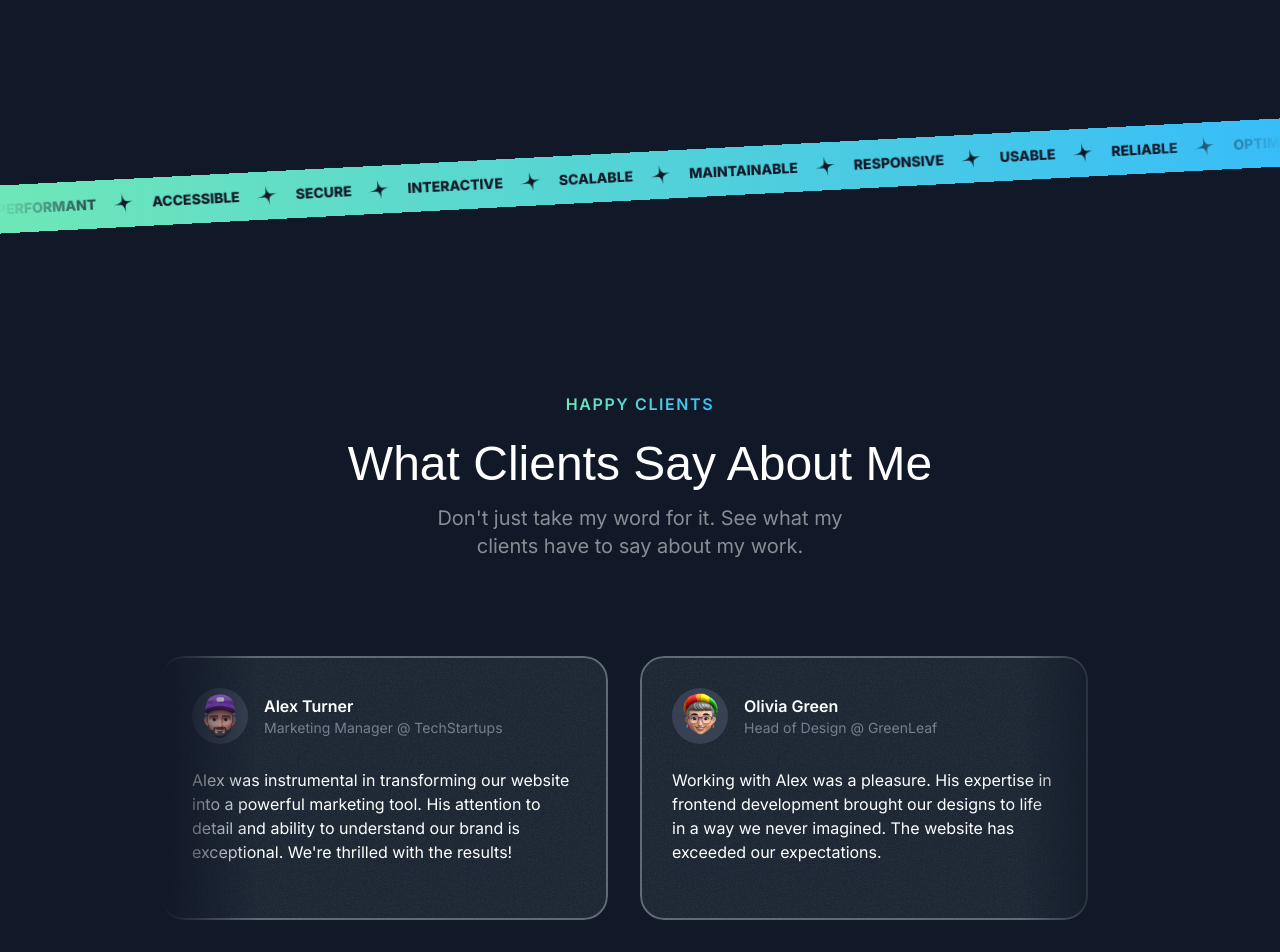
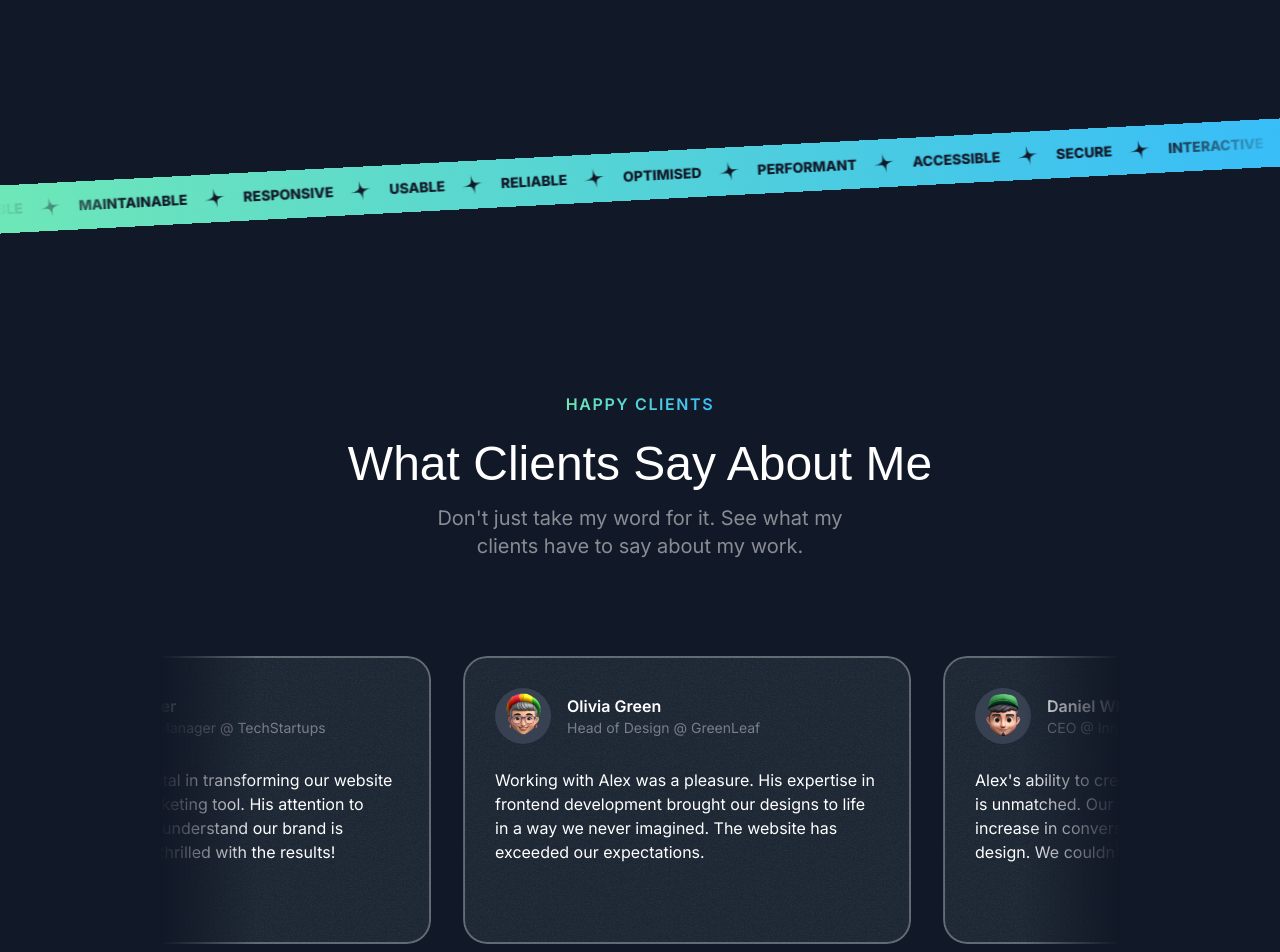
Before and after one commit to theprinceraj/theprinceraj.github.io, a Next.js app: page / in a window 1280 px wide. Shown: the part 2900-3852 px from the top of the page. Built offline with nearby package versions, Linux system fonts and the light colour scheme; a web font is replaced by a local one.

Commit message:
Animation added for Tape and Testimonials Section

```diff
--- a/src/sections/Tape.tsx
+++ b/src/sections/Tape.tsx
@@ -1,4 +1,5 @@
 import StarIcon from "@/assets/icons/star.svg";
+import { Fragment } from "react";
 
 const words = [
     "Performant",
@@ -20,15 +21,18 @@ export const TapeSection = () => {
                 <div
                     className="flex"
                     style={{
-                        maskImage:
-                            "linear-gradient(to right, transparent 0%, black 10%, black 90%, transparent 100%)",
+                        maskImage: "linear-gradient(to right, transparent 0%, black 10%, black 90%, transparent 100%)",
                     }}>
-                    <div className="flex flex-none gap-4">
-                        {words.map((word) => (
-                            <div key={word} className="inline-flex items-center gap-4">
-                                <span className="text-gray-900 font-extrabold uppercase text-sm">{word}</span>
-                                <StarIcon className="size-6 text-gray-900 -rotate-12" />
-                            </div>
+                    <div className="flex flex-none gap-4 pr-4 animate-scroll [animation-duration:15s]">
+                        {[...new Array(2)].fill(0).map((_, index) => (
+                            <Fragment key={index}>
+                                {words.map((word) => (
+                                    <div key={word} className="inline-flex items-center gap-4">
+                                        <span className="text-gray-900 font-extrabold uppercase text-sm">{word}</span>
+                                        <StarIcon className="size-6 text-gray-900 -rotate-12" />
+                                    </div>
+                                ))}
+                            </Fragment>
                         ))}
                     </div>
                 </div>
--- a/src/sections/Testimonials.tsx
+++ b/src/sections/Testimonials.tsx
@@ -6,6 +6,7 @@ import memojiAvatar5 from "@/assets/images/memoji-avatar-5.png";
 import { SectionHeader } from "@/components/SectionHeader";
 import Image from "next/image";
 import { Card } from "@/components/Card";
+import { Fragment } from "react";
 
 const testimonials = [
     {
@@ -50,14 +51,17 @@ export const TestimonialsSection = () => {
                     paragraph="Don't just take my word for it. See what my clients have to say about my work."
                 />
                 <div
-                    className="mt-16 lg:mt-24 flex overflow-x-clip"
+                    className="mt-12 lg:mt-20 flex overflow-x-clip py-4 -my-4"
                     style={{
                         maskImage: `linear-gradient(to right, transparent 0%, black 10%, black 90%, transparent 100%)`,
                     }}>
-                    <div className="flex gap-8 flex-none">
+                    <div className="flex gap-8 flex-none animate-scroll [animation-duration:90s] hover:[animation-play-state:paused]">
+                        {[...new Array(2)].fill(0).map((_, index) => (
+                            <Fragment key={index}>
                                 {testimonials.map((testimonial) => (
-                            <div key={testimonial.name}>
-                                <Card className="max-w-xs md:max-w-md md:p-8">
+                                    <Card
+                                        key={testimonial.name}
+                                        className="max-w-xs md:max-w-md md:p-8 hover:-rotate-3 transition duration-300">
                                         <div className="flex items-center gap-4">
                                             <div className="inline-flex items-center justify-center size-14 bg-gray-700 rounded-full flex-shrink-0">
                                                 <Image
@@ -73,7 +77,8 @@ export const TestimonialsSection = () => {
                                         </div>
                                         <p className="text-sm md:text-base mt-4 md:my-6">{testimonial.text}</p>
                                     </Card>
-                            </div>
+                                ))}
+                            </Fragment>
                         ))}
                     </div>
                 </div>
--- a/tailwind.config.ts
+++ b/tailwind.config.ts
@@ -27,6 +27,7 @@ const config: Config = {
             },
             animation: {
                 "ping-large": "ping-large 1s ease-in-out infinite",
+                "scroll": "scroll 1s linear infinite",
             },
             keyframes: {
                 "ping-large": {
@@ -35,6 +36,14 @@ const config: Config = {
                         opacity: "0",
                     },
                 },
+                "scroll": {
+                    "0%": {
+                        transform: "translateX(0%)",
+                    },
+                    "100%": {
+                        transform: "translateX(-50%)",
+                    },
+                },
             },
         },
     },
```
Lines whose indentation alone changed are shown as unchanged.
